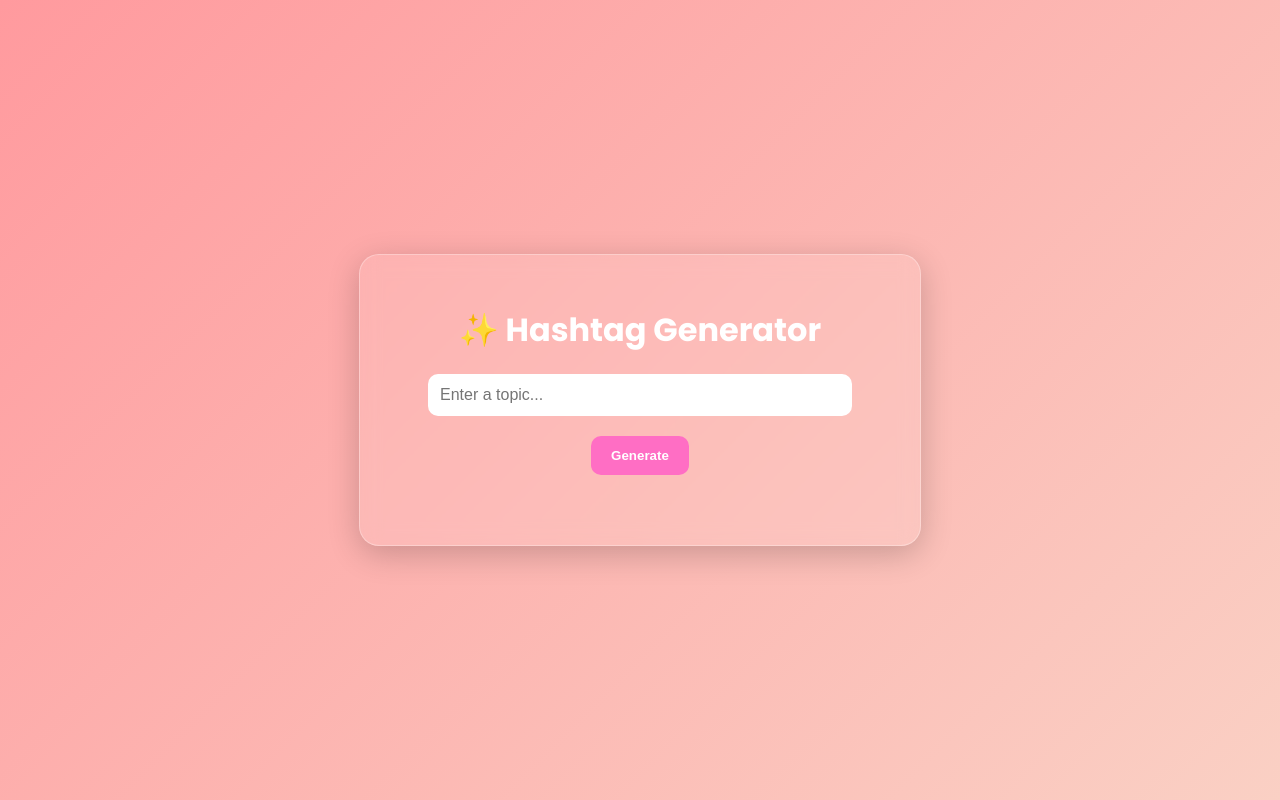
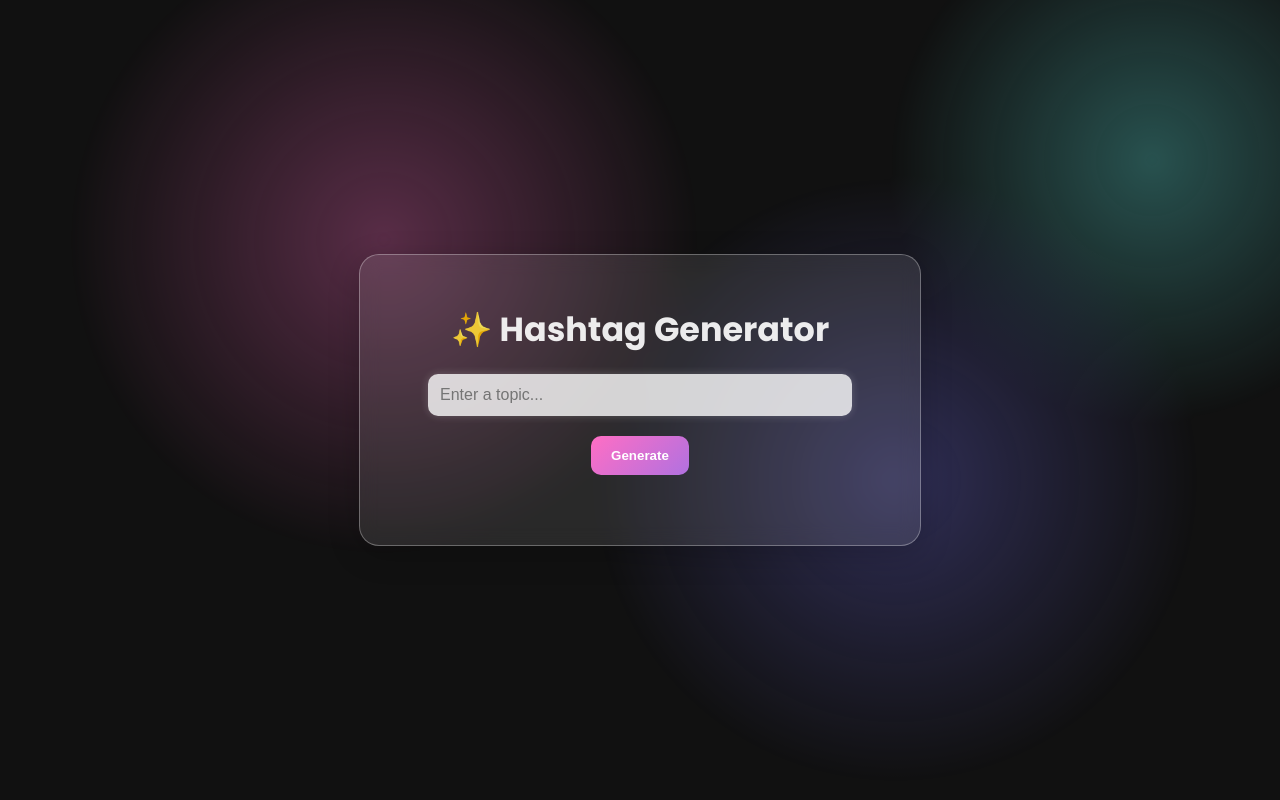
Before and after one commit to rohitttt17/Hashtag-generator, a Flask app: page / in a window 1280 px wide. Run offline with Flask 3, Linux system fonts and the light colour scheme; some libraries are stand-ins or nearby versions.

Commit message:
Update style.css

```diff
--- a/static/style.css
+++ b/static/style.css
@@ -1,12 +1,42 @@
+/*
+Enhanced animated background with particles for Hashtag Generator
+*/
 body {
   margin: 0;
   font-family: 'Poppins', sans-serif;
-    background: linear-gradient(135deg, #ff9a9e, #fad0c4);
+  background: #111;
+  min-height: 100vh;
+  overflow-y: auto;
   display: flex;
   justify-content: center;
   align-items: center;
-    height: 100vh;
-    overflow: hidden;
+  padding: 40px 20px;
+  box-sizing: border-box;
+  position: relative;
+  z-index: 0;
+}
+
+body::before {
+  content: "";
+  position: fixed;
+  top: 0;
+  left: 0;
+  height: 100%;
+  width: 100%;
+  background: radial-gradient(circle at 30% 30%, #ff6ec4 0%, transparent 30%),
+              radial-gradient(circle at 70% 60%, #7873f5 0%, transparent 30%),
+              radial-gradient(circle at 90% 20%, #5ee7df 0%, transparent 20%);
+  background-repeat: no-repeat;
+  background-size: 100% 100%;
+  animation: moveBackground 15s ease-in-out infinite;
+  z-index: -2;
+  opacity: 0.3;
+}
+
+@keyframes moveBackground {
+  0% { background-position: 0% 50%; }
+  50% { background-position: 100% 50%; }
+  100% { background-position: 0% 50%; }
 }
 
 .container {
@@ -20,12 +50,21 @@ body {
   background: rgba(255, 255, 255, 0.1);
   border: 1px solid rgba(255, 255, 255, 0.3);
   animation: fadeIn 1s ease-in-out;
+  position: relative;
+  z-index: 1;
 }
 
 .title {
   font-size: 2rem;
   color: #fff;
   margin-bottom: 20px;
+  animation: pulseTitle 2s infinite;
+}
+
+@keyframes pulseTitle {
+  0% { transform: scale(1); opacity: 1; }
+  50% { transform: scale(1.05); opacity: 0.9; }
+  100% { transform: scale(1); opacity: 1; }
 }
 
 input {
@@ -35,22 +74,27 @@ body {
   border: none;
   margin-bottom: 20px;
   font-size: 1rem;
+  outline: none;
+  box-shadow: 0 0 8px rgba(255, 255, 255, 0.2);
+  background: rgba(255, 255, 255, 0.8);
 }
 
 button {
   padding: 12px 20px;
-    background: #ff6ec4;
+  background: linear-gradient(135deg, #ff6ec4, #7873f5);
   color: white;
   border: none;
   border-radius: 10px;
   font-weight: bold;
   cursor: pointer;
-    transition: transform 0.3s ease;
+  transition: transform 0.3s ease, background 0.5s ease;
+  background-size: 200% auto;
 }
 
 button:hover {
   transform: scale(1.05);
-    background: #fcb045;
+  background-position: right center;
+  background: linear-gradient(135deg, #fcb045, #fd1d1d);
 }
 
 .hashtags {
@@ -64,14 +108,20 @@ body {
 }
 
 .hashtags span {
-    background: #ffffff1a; /* or any semi-transparent shade */
-    color: #ffffff;        /* ensures the text is always visible */
+  background: #ffffff1a;
+  color: #ffffff;
   font-weight: 500;
   box-shadow: 0 2px 4px rgba(0,0,0,0.1);
   padding: 8px 12px;
   border-radius: 20px;
   margin: 5px;
   transition: all 0.3s ease;
+  animation: floatHashtag 4s ease-in-out infinite;
+}
+
+@keyframes floatHashtag {
+  0%, 100% { transform: translateY(0); }
+  50% { transform: translateY(-5px); }
 }
 
 .hashtags span:hover {
@@ -80,12 +130,11 @@ body {
   transform: scale(1.1);
 }
 
-
-
 @keyframes fadeIn {
   from { opacity: 0; transform: translateY(20px); }
   to { opacity: 1; transform: translateY(0); }
 }
+
 #copyButton {
   margin-top: 20px;
   padding: 10px 18px;
```
Lines whose indentation alone changed are shown as unchanged.
